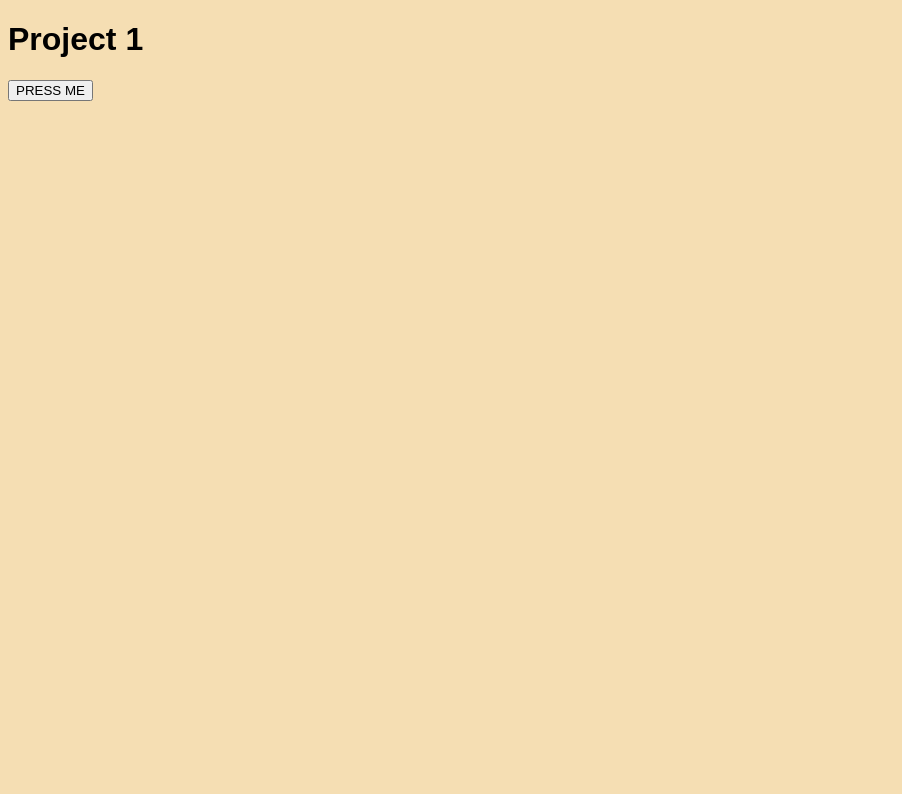
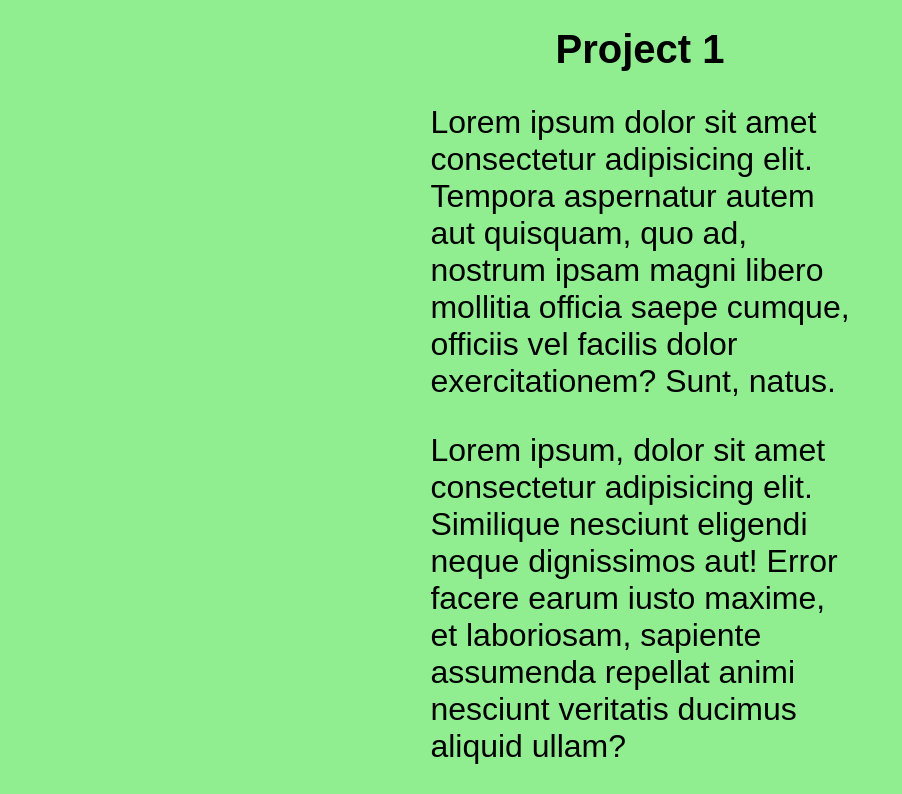
Before and after one commit to gautamcollab/project1, a plain HTML site: page index.html in a window 1280 px wide. Shown: the top 794 px of the page, without its empty margins (0-902 px from the left). Drawn offline with Linux system fonts and the light colour scheme.

Commit message:
Added Kindle layout

```diff
--- a/index.html
+++ b/index.html
@@ -9,6 +9,15 @@
 </head>
 <body>
     <h1>Project 1</h1>
+    <p>
+        Lorem ipsum dolor sit amet consectetur adipisicing elit. Tempora aspernatur autem aut quisquam, quo ad, nostrum ipsam magni libero mollitia officia saepe cumque, officiis vel facilis dolor exercitationem? Sunt, natus.
+    </p>
+    <p>
+        Lorem ipsum, dolor sit amet consectetur adipisicing elit. Similique nesciunt eligendi neque dignissimos aut! Error facere earum iusto maxime, et laboriosam, sapiente assumenda repellat animi nesciunt veritatis ducimus aliquid ullam?
+    </p>
+    <p>
+        Lorem ipsum dolor sit, amet consectetur adipisicing elit. Magnam vitae sint dolores tempore! Corrupti ex dignissimos impedit perspiciatis quod, tenetur eos earum velit officiis neque laborum et necessitatibus debitis at.
+    </p>
     <button id="btn">PRESS ME</button>
     <script src="./main.js"></script>
 </body>
--- a/main.css
+++ b/main.css
@@ -1,4 +1,13 @@
 body {
-    background-color: wheat;
+    background-color: lightgreen;
     font-family: sans-serif;
+    padding: 0 33%;
 }
+h1 {
+    font-size: 2.5em;
+    text-align: center;
+}
+
+p {
+    font-size: 2em;
+}
--- a/main.js
+++ b/main.js
@@ -1,4 +1,3 @@
-alert('JavaScript is running!')
 
 let btn = document.getElementById('btn')
 btn.addEventListener('click', () => {
```
